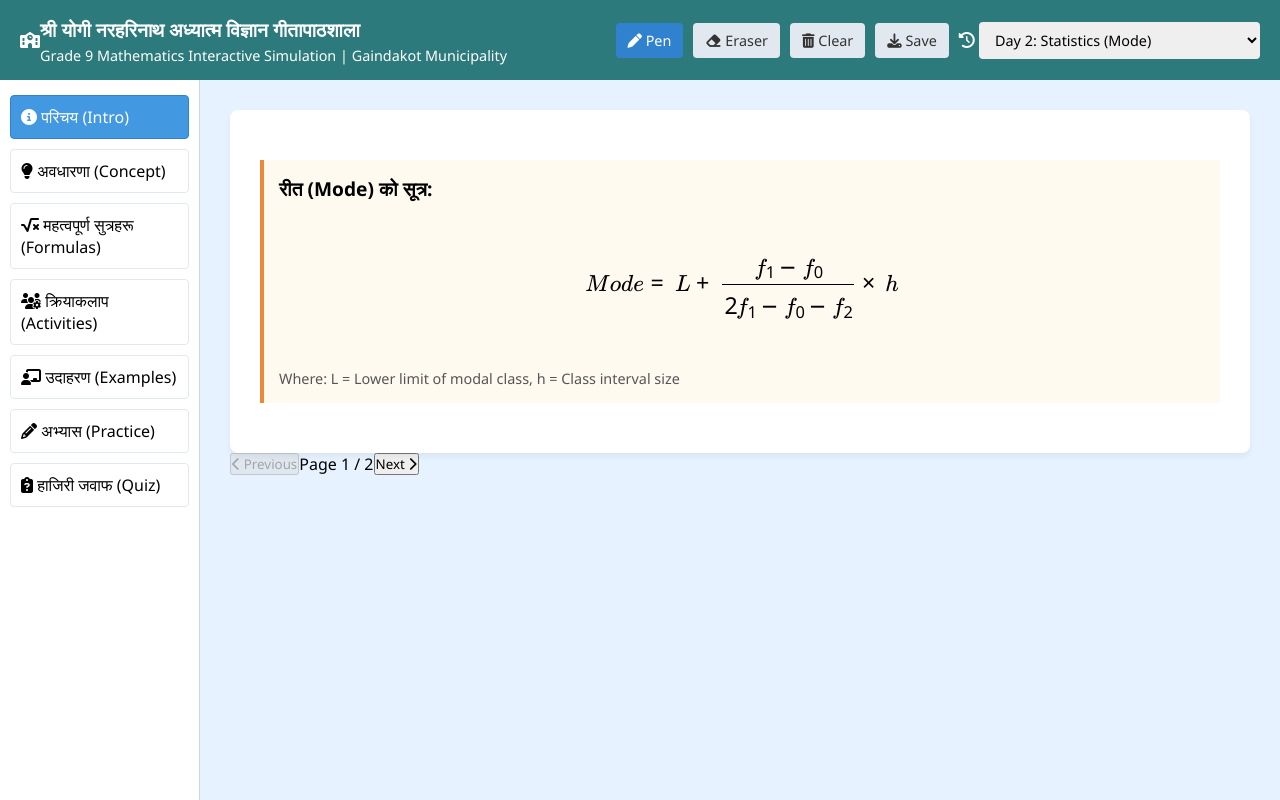
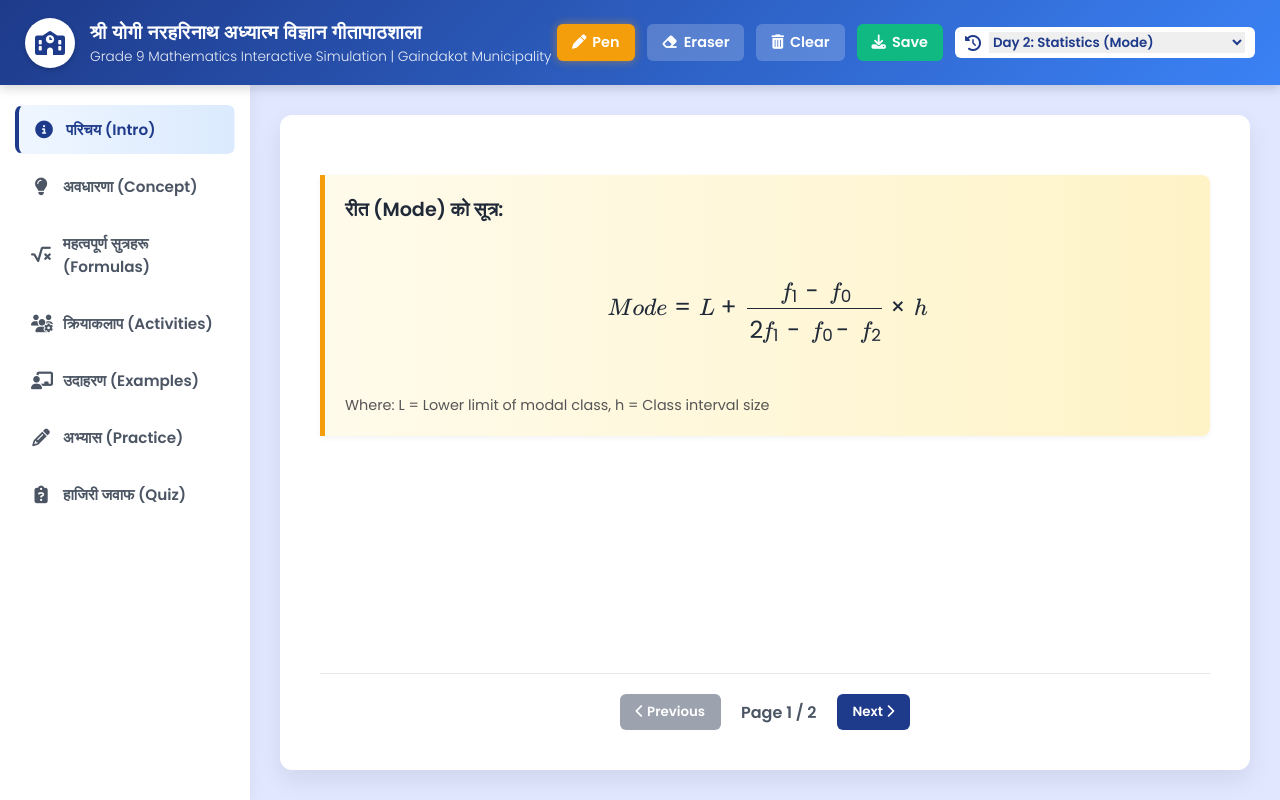
Before and after one commit to chalise526/Math-Simulation, a plain HTML site: page index.html in a window 1280 px wide. Drawn offline with nearby package versions, Linux system fonts and the light colour scheme.

Commit message:
Update style.css

```diff
--- a/style.css
+++ b/style.css
@@ -1,124 +1,189 @@
+:root {
+    --primary: #1e3a8a; /* Deep Blue */
+    --secondary: #10b981; /* Emerald Green */
+    --accent: #f59e0b; /* Amber */
+    --bg-color: #f3f4f6;
+    --text-dark: #1f2937;
+    --text-light: #ffffff;
+    --sidebar-bg: #ffffff;
+}
+
 * {
     box-sizing: border-box;
     margin: 0;
     padding: 0;
-    font-family: 'Segoe UI', Tahoma, Geneva, Verdana, sans-serif;
+    font-family: 'Poppins', sans-serif;
 }
 
 body {
-    background-color: #f0f2f5;
+    background-color: var(--bg-color);
     height: 100vh;
     display: flex;
     flex-direction: column;
     overflow: hidden;
+    color: var(--text-dark);
 }
 
 /* Header Styling */
 .top-header {
-    background-color: #2c7a7b;
-    color: white;
+    background: linear-gradient(135deg, var(--primary), #3b82f6);
+    color: var(--text-light);
     display: flex;
     align-items: center;
-    padding: 10px 20px;
-    height: 80px;
-    z-index: 10;
+    padding: 10px 25px;
+    height: 85px;
+    box-shadow: 0 4px 10px rgba(0,0,0,0.15);
+    z-index: 20;
 }
 
-.logo-placeholder {
+.school-badge {
     width: 50px;
     height: 50px;
-    background-color: white;
-    color: #2c7a7b;
+    background-color: var(--text-light);
+    color: var(--primary);
     border-radius: 50%;
     display: flex;
     align-items: center;
     justify-content: center;
-    font-weight: bold;
+    font-size: 1.5rem;
     margin-right: 15px;
+    box-shadow: 0 2px 5px rgba(0,0,0,0.2);
 }
 
 .header-titles h1 {
     font-size: 1.2rem;
-    margin-bottom: 3px;
+    font-weight: 600;
+    letter-spacing: 0.5px;
 }
 
 .header-titles h2 {
-    font-size: 0.9rem;
-    font-weight: 400;
+    font-size: 0.85rem;
+    font-weight: 300;
+    opacity: 0.9;
 }
 
+/* Toolbar & Buttons */
 .toolbar {
     margin-left: auto;
     display: flex;
-    gap: 10px;
+    gap: 12px;
     align-items: center;
 }
 
-.tool-btn, .history-dropdown {
-    padding: 8px 12px;
+.tool-btn {
+    padding: 8px 15px;
     border: none;
-    border-radius: 4px;
+    border-radius: 6px;
     cursor: pointer;
     font-size: 0.9rem;
+    font-weight: 600;
+    background-color: rgba(255, 255, 255, 0.2);
+    color: white;
+    transition: all 0.3s ease;
+    display: flex;
+    align-items: center;
+    gap: 6px;
 }
 
-.tool-btn {
-    background-color: #e2e8f0;
-    color: #333;
+.tool-btn:hover {
+    background-color: rgba(255, 255, 255, 0.3);
+    transform: translateY(-2px);
 }
 
 .tool-btn.active {
-    background-color: #3182ce;
-    color: white;
+    background-color: var(--accent);
+    color: #fff;
+    box-shadow: 0 0 10px rgba(245, 158, 11, 0.5);
 }
 
-/* Main Layout */
+.download-btn {
+    background-color: var(--secondary);
+}
+.download-btn:hover {
+    background-color: #059669;
+}
+
+/* History Dropdown */
+.history-wrapper {
+    display: flex;
+    align-items: center;
+    background: white;
+    padding: 5px 10px;
+    border-radius: 6px;
+    color: var(--primary);
+    gap: 8px;
+}
+
+.history-dropdown {
+    border: none;
+    outline: none;
+    font-weight: 600;
+    color: var(--primary);
+    cursor: pointer;
+}
+
+/* Layout */
 .main-container {
     display: flex;
     flex: 1;
-    height: calc(100vh - 80px);
+    height: calc(100vh - 85px);
 }
 
-/* Sidebar */
+/* Brilliant Sidebar */
 .sidebar {
-    width: 200px;
-    background-color: #ffffff;
-    border-right: 1px solid #cbd5e0;
-    padding: 15px 10px;
+    width: 250px;
+    background-color: var(--sidebar-bg);
+    box-shadow: 2px 0 15px rgba(0,0,0,0.05);
+    padding: 20px 15px;
     display: flex;
     flex-direction: column;
-    gap: 10px;
+    gap: 8px;
     z-index: 10;
 }
 
 .nav-btn {
-    padding: 10px;
+    padding: 12px 15px;
     text-align: left;
-    background: none;
-    border: 1px solid #e2e8f0;
-    border-radius: 4px;
+    background: transparent;
+    border: 1px solid transparent;
+    border-radius: 8px;
     cursor: pointer;
+    font-size: 0.95rem;
+    font-weight: 600;
+    color: #4b5563;
     transition: all 0.2s;
-    font-size: 1rem;
+    display: flex;
+    align-items: center;
+    gap: 12px;
+}
+
+.nav-btn i {
+    font-size: 1.1rem;
+    width: 20px;
+    text-align: center;
 }
 
 .nav-btn:hover {
-    background-color: #edf2f7;
+    background-color: #f3f4f6;
+    color: var(--primary);
+    transform: translateX(5px);
 }
 
 .nav-btn.active {
-    background-color: #4299e1;
-    color: white;
-    border-color: #3182ce;
+    background: linear-gradient(90deg, #eff6ff, #dbeafe);
+    color: var(--primary);
+    border-left: 4px solid var(--primary);
 }
 
-/* Content Stage & Canvas */
+/* Content Area */
 .content-stage {
     flex: 1;
     position: relative;
-    background-color: #e6f2ff;
+    background-color: #e0e7ff;
     padding: 30px;
     overflow-y: auto;
+    display: flex;
+    flex-direction: column;
 }
 
 #drawing-board {
@@ -128,31 +193,71 @@ body {
     width: 100%;
     height: 100%;
     z-index: 5;
-    pointer-events: none; /* Changed via JS when drawing */
+    pointer-events: none;
 }
 
-.lesson-content {
+.lesson-container {
     position: relative;
     z-index: 1;
     background: white;
-    padding: 30px;
-    border-radius: 8px;
-    box-shadow: 0 4px 6px rgba(0,0,0,0.05);
-    min-height: 80%;
+    padding: 40px;
+    border-radius: 12px;
+    box-shadow: 0 10px 25px rgba(0,0,0,0.08);
+    flex-grow: 1;
+    display: flex;
+    flex-direction: column;
+    justify-content: space-between;
 }
 
-.content-section {
-    display: none;
-}
-
-.content-section.active {
-    display: block;
+.lesson-content h3 {
+    color: var(--primary);
+    border-bottom: 2px solid #bfdbfe;
+    padding-bottom: 10px;
+    margin-bottom: 20px;
 }
 
 .formula-box {
-    background-color: #fffaf0;
-    border-left: 4px solid #ed8936;
-    padding: 15px;
+    background: linear-gradient(to right, #fffbeb, #fef3c7);
+    border-left: 5px solid var(--accent);
+    padding: 20px;
     margin: 20px 0;
+    border-radius: 0 8px 8px 0;
     font-size: 1.2rem;
+    box-shadow: 0 2px 5px rgba(0,0,0,0.05);
 }
+
+/* Pagination UI */
+.pagination-controls {
+    display: flex;
+    justify-content: center;
+    align-items: center;
+    gap: 20px;
+    margin-top: 30px;
+    padding-top: 20px;
+    border-top: 1px solid #e5e7eb;
+}
+
+.page-btn {
+    background-color: var(--primary);
+    color: white;
+    border: none;
+    padding: 8px 16px;
+    border-radius: 6px;
+    cursor: pointer;
+    font-weight: 600;
+    transition: 0.2s;
+}
+
+.page-btn:hover:not(:disabled) {
+    background-color: #1e40af;
+}
+
+.page-btn:disabled {
+    background-color: #9ca3af;
+    cursor: not-allowed;
+}
+
+#page-indicator {
+    font-weight: 600;
+    color: #4b5563;
+}
```
